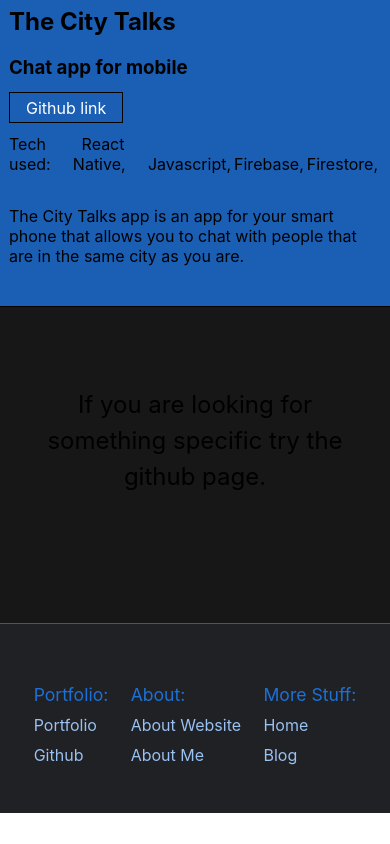
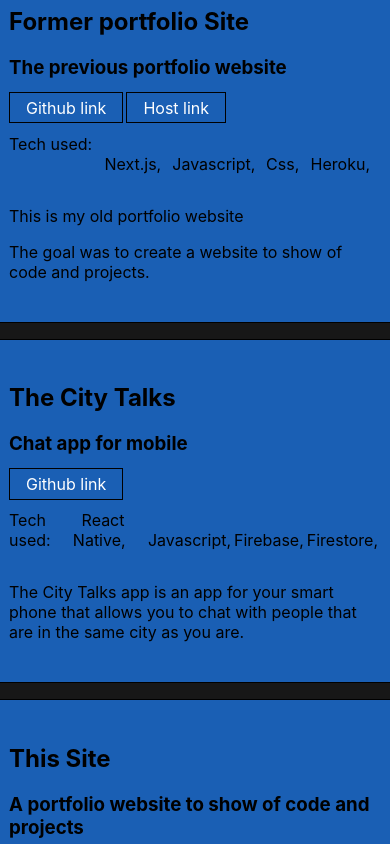
Before and after one commit to MartinPettersen/portfolio-reborn, a Next.js app: page /portfolio/portfolio in a window 390 px wide. Shown: the part 1040-1884 px from the top of the page. Before the commit the page ends 1853 px from the top, so only its background shows below. Built offline with nearby package versions, Linux system fonts and the light colour scheme.

Commit message:
fix css git

```diff
--- a/components/GithubCard.tsx
+++ b/components/GithubCard.tsx
@@ -1,6 +1,6 @@
 import React from "react";
 import PropTypes from "prop-types";
-import styles from "../styles/blog.module.css";
+import styles from "../styles/GithubCard.module.css";
 import type { NextPage } from "next";
 import { marked } from "marked";
 import Link from "next/link";
--- /dev/null
+++ b/projects/selectedProjects/oldSite.md
@@ -0,0 +1,10 @@
+---
+title: 'Former portfolio Site'
+description: 'The previous portfolio website'
+githublink: 'https://github.com/MartinPettersen/website'
+hostlink: 'https://mywebsiteportfolio3456.herokuapp.com/'
+tech: ['Next.js', 'Javascript', 'Css', 'Heroku']
+---
+This is my old portfolio website
+
+The goal was to create a website to show of code and projects.
--- /dev/null
+++ b/projects/selectedProjects/thisSite.md
@@ -0,0 +1,10 @@
+---
+title: 'This Site'
+description: 'A portfolio website to show of code and projects'
+githublink: 'https://github.com/MartinPettersen/portfolio-reborn'
+hostlink: 'https://www.martincodeportfolio.com/'
+tech: ['Next.js', 'Typescript', 'Css', 'Vercel']
+---
+This is a remake of my old portfolio website
+
+The goal was to create a website to show of code and projects.
--- /dev/null
+++ b/styles/GithubCard.module.css
@@ -0,0 +1,39 @@
+.card {
+    color: black;
+    background-color: white;
+    margin: 1rem;
+    padding: 1.5rem;
+    text-decoration: none;
+    border: 1px solid #9fcafc;
+    border-radius: 10px;
+    width: 100vh;
+}
+
+.container {
+    display: flex;
+}
+.techItem {
+    padding-right: 3px;
+}
+.linkButton {
+    border: 1px solid black;
+    background-color: #1A5FB4;
+    color: white;
+    padding: 0.3rem 1rem;
+    margin-right: 0.2rem;
+}
+
+@media (max-width: 600px) {
+    .card {
+        color: #9fcafc;
+        background-color: #1A5FB4;
+        margin: 1rem;
+        padding: 1.5rem;
+        color: inherit;
+        text-decoration: none;
+        border: 1px solid black;
+        border-radius: 10px;
+        width: 50vh;
+
+    }
+  }
```
